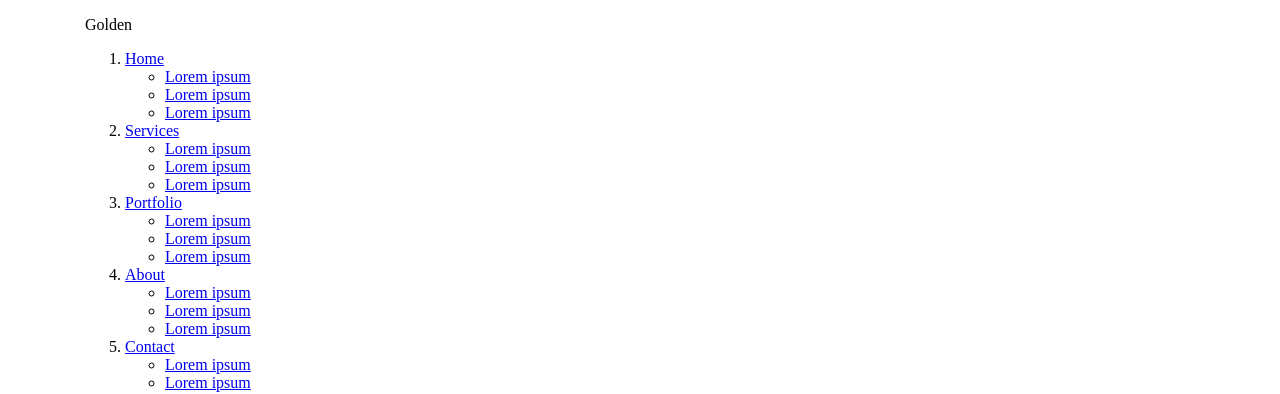
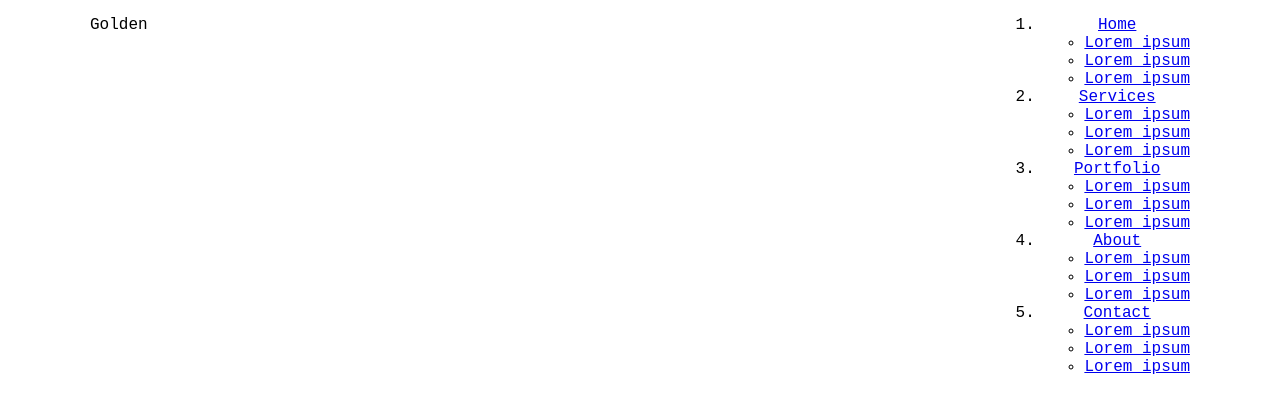
Before and after one commit to Iwona-Maraszkiewicz/Project-4, a website: page index.html in a window 1280 px wide. Shown: the top 394 px of the page. Drawn offline with nearby package versions, Linux system fonts and the light colour scheme; files that its build step writes are made by us from their sources; files whose address does not match are found by name.

Commit message:
Add base styles

```diff
--- a/sass/style.scss
+++ b/sass/style.scss
@@ -0,0 +1,25 @@
+/* Variables */
+$color-one: #fed330;
+$color-two: #f5f6fa;
+$color-three: #2f3640;
+$font-header: 'Signika', sans-serif;
+$font-text: 'Inconsolata', monospace;
+/* Global */
+*, *::before, *::after {
+    box-sizing: border-box;
+    }
+body {
+    margin: 0;
+    font-size: 16px;
+    font-family: $font-text;
+    text-align: center;
+    }
+.container {
+    max-width: 1140px;
+    padding: 0 20px;
+    text-align: center;
+    margin: auto;
+    display: flex;
+    flex-wrap: wrap;
+    justify-content: space-between;
+    }
```
Also changed, not shown: css/style.css, 1 other file.
